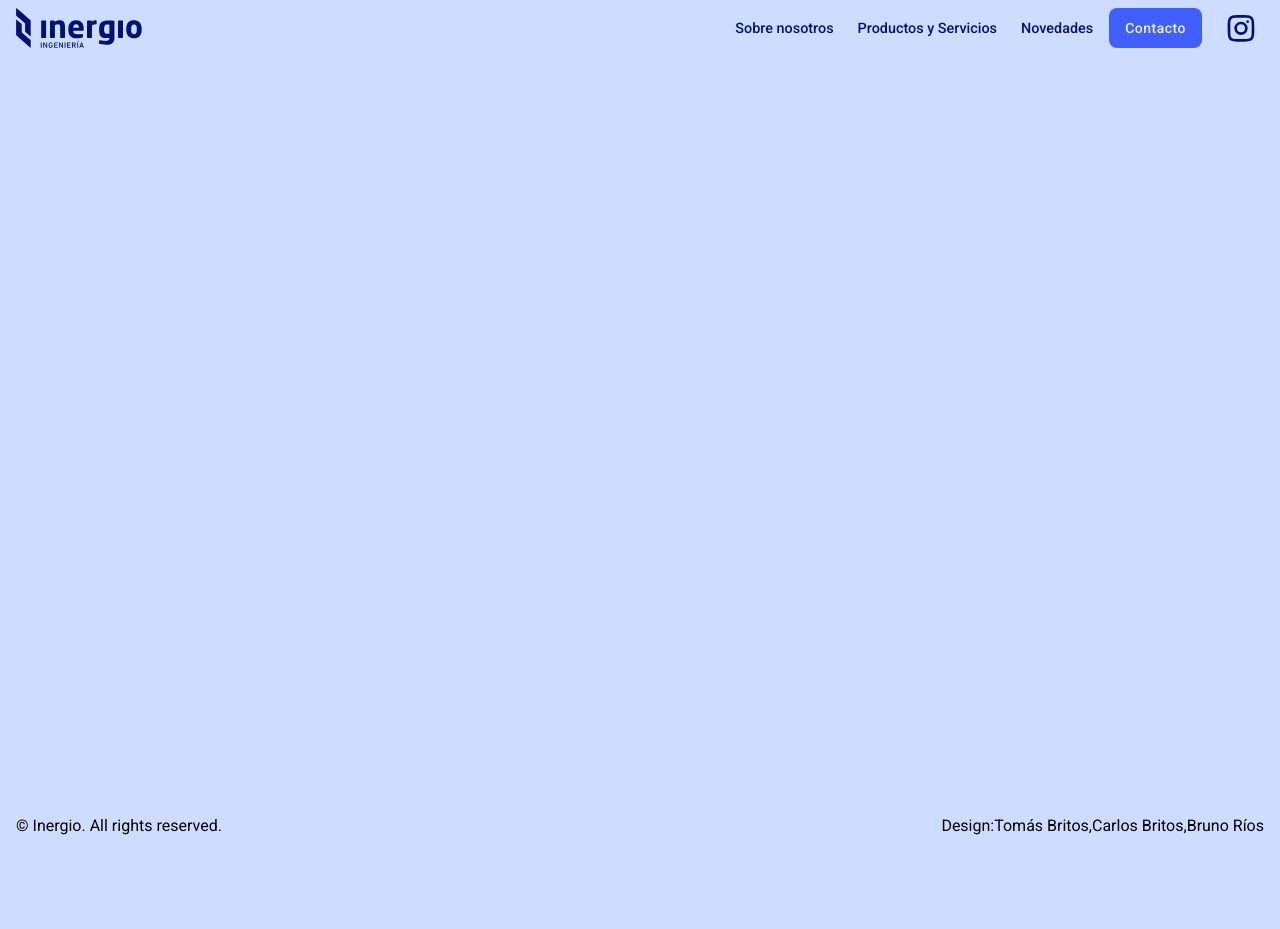
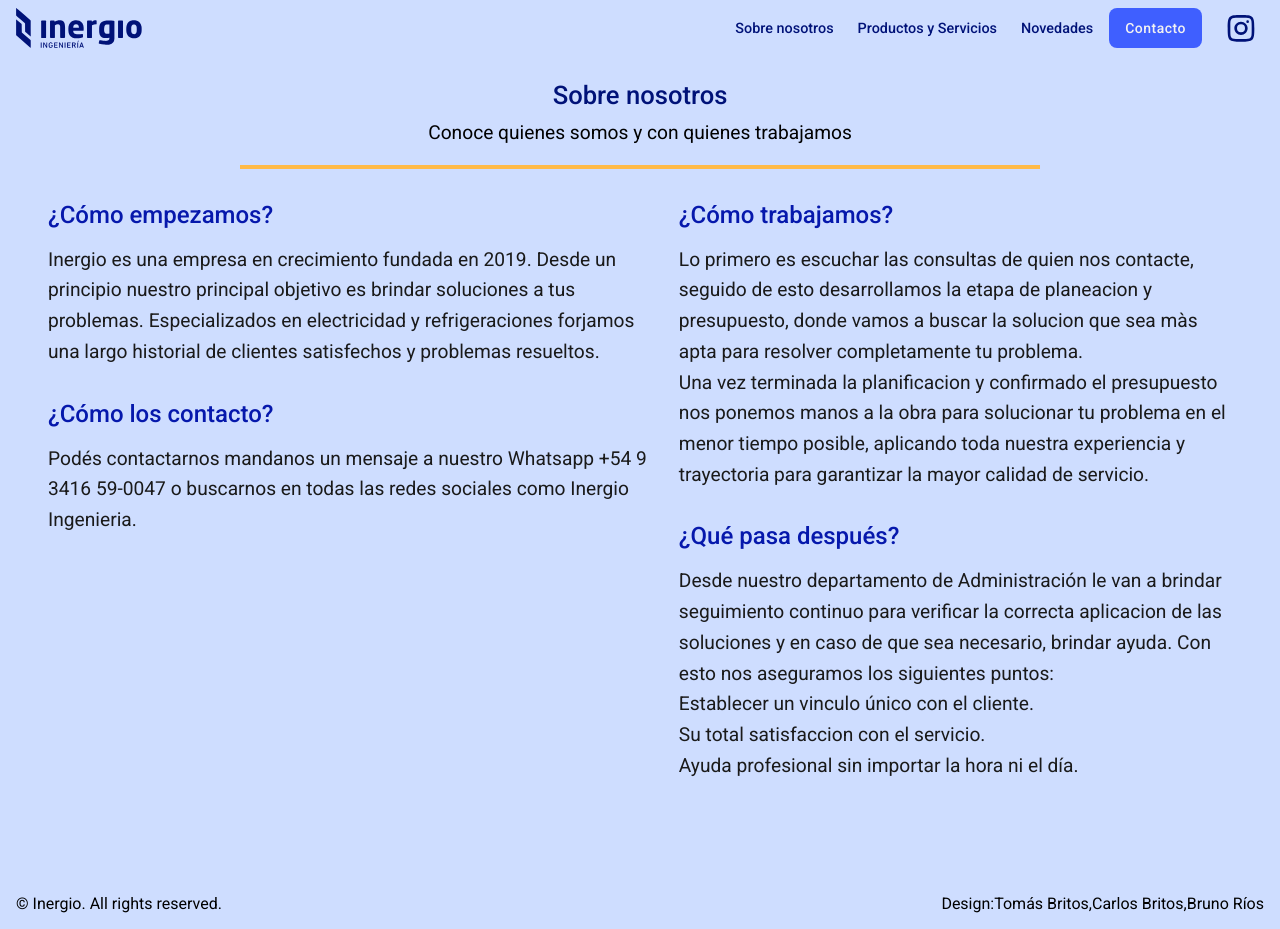
Before and after one commit to Inergio/inergio-reactjs, a React (Create React App) app: page /sobre-nosotros in a window 1280 px wide. Before the commit the page ends 851 px from the top, so only its background shows below. Built offline with nearby package versions, Linux system fonts and the light colour scheme.

Commit message:
Add about us page

```diff
--- a/src/App.jsx
+++ b/src/App.jsx
@@ -3,6 +3,7 @@ import './App.scss';
 import Header from './components/Header'
 import { Home } from './views/Home';
 import { News } from './views/News';
+import { AboutUs } from './views/AboutUs';
 import { Footer } from './components/Footer';
 import { Route, Routes } from 'react-router-dom';
 
@@ -48,6 +49,7 @@ function App() {
       <div className="body-div">
         <Routes>
           <Route path='/' element={<Home />} />
+          <Route path='/sobre-nosotros' element={<AboutUs />} />
           <Route path='/novedades' element={<News />} />
         </Routes>
       </div>
--- a/src/components/CardSection.jsx
+++ b/src/components/CardSection.jsx
@@ -50,7 +50,7 @@ function CardSection() {
   ]
 
   return (
-    <section className="section section--card">
+    <section className="section-home section-home--card">
       <div className="section__title">
         Novedades
       </div>
--- a/src/components/UsNetworks.jsx
+++ b/src/components/UsNetworks.jsx
@@ -25,7 +25,7 @@ function UsNetworks() {
   ]
 
   return (
-    <section className="section section--us-networks">
+    <section className="section-home section-home--us-networks">
       <div className="section__title">
         Nuestras redes
       </div>
--- a/src/scss/views/_home.scss
+++ b/src/scss/views/_home.scss
@@ -155,11 +155,12 @@ body {
   }
 }
 
-.section {
+.section-home {
   padding: 3rem 1rem;
   position: relative;
   z-index: 1;
 
+  .section {
     &__title {
       font-size: 1.6rem;
       font-weight: 500;
@@ -184,6 +185,7 @@ body {
       @media (min-width: 768px) {
         font-size: 1.3rem;
         max-width: 600px;
+      }
     }
   }
 
--- a/src/scss/views/_index_views.scss
+++ b/src/scss/views/_index_views.scss
@@ -1 +1,2 @@
-@use './home'
+@use './home';
+@use './pages';
--- /dev/null
+++ b/src/scss/views/_pages.scss
@@ -0,0 +1,75 @@
+.page {
+  padding: 4rem 1rem;
+
+  @media (min-width: 992px) {
+    padding: 4rem 3rem;
+  }
+
+  &__top {
+    border-bottom: 4px solid #FFBA48;
+    text-align: center;
+    margin: 1rem auto 2rem;
+    padding-bottom: 1rem;
+    max-width: 800px;
+  }
+
+  &__title {
+    font-size: 1.6rem;
+    color: var(--deep-koamaru-950);
+    font-weight: 500;
+    margin: 0 auto 0.5rem;
+  }
+
+  &__subtitle {
+    color: var(--lt-color-gray-700);
+    font-size: 1.2rem;
+    line-height: 1.6;
+  }
+
+  &__content {
+    display: flex;
+    flex-direction: column;
+    gap: 2rem;
+    max-width: 1400px;
+    margin: auto;
+
+    @media (min-width: 992px) {
+      flex-direction: row-reverse;
+    }
+
+    .content {
+      &__left,
+      &__right {
+        display: contents;
+
+        @media (min-width: 992px) {
+          display: block;
+        }
+      }
+    }
+
+    .section {
+      &__title {
+        font-size: 1.2rem;
+        color: var(--deep-koamaru-900);
+        margin-bottom: 1rem;
+        font-weight: 500;
+      }
+      &__content {
+        color: var(--black);
+        line-height: 1.6;
+      }
+
+      @media (min-width: 992px) {
+        margin-bottom: 2rem;
+
+        &__title {
+          font-size: 1.5rem;
+        }
+        &__content {
+          font-size: 1.2rem;
+        }
+      }
+    }
+  }
+}
--- /dev/null
+++ b/src/views/AboutUs.jsx
@@ -0,0 +1,69 @@
+import React from 'react'
+
+function AboutUs() {
+  const aboutUsItemsRight = [
+    {
+      title: "¿Cómo trabajamos?",
+      content: "Lo primero es escuchar las consultas de quien nos contacte, seguido de esto desarrollamos la etapa de planeacion y presupuesto, donde vamos a buscar la solucion que sea màs apta para resolver completamente tu problema. <br> Una vez terminada la planificacion y confirmado el presupuesto nos ponemos manos a la obra para solucionar tu problema en el menor tiempo posible, aplicando toda nuestra experiencia y trayectoria para garantizar la mayor calidad de servicio.",
+    },
+    {
+      title: "¿Qué pasa después?",
+      content: "Desde nuestro departamento de Administración le van a brindar seguimiento continuo para verificar la correcta aplicacion de las soluciones y en caso de que sea necesario, brindar ayuda. Con esto nos aseguramos los siguientes puntos:<ul><li>Establecer un vinculo único con el cliente.</li><li>Su total satisfaccion con el servicio.</li><li>Ayuda profesional sin importar la hora ni el día.</li></ul>",
+    },
+  ]
+  const aboutUsItemsLeft = [
+    {
+      title: "¿Cómo empezamos?",
+      content: "Inergio es una empresa en crecimiento fundada en 2019. Desde un principio nuestro principal objetivo es brindar soluciones a tus problemas. Especializados en electricidad y refrigeraciones forjamos una largo historial de clientes satisfechos y problemas resueltos.",
+    },
+    {
+      title: "¿Cómo los contacto?",
+      content: "Podés contactarnos mandanos un mensaje a nuestro Whatsapp +54 9 3416 59-0047 o buscarnos en todas las redes sociales como Inergio Ingenieria.",
+    },
+  ]
+  return (
+    <div className='page'>
+      <div className="page__top">
+        <div className="page__title">
+          Sobre nosotros
+        </div>
+        <div className="page__subtitle">
+          Conoce quienes somos y con quienes trabajamos
+        </div>
+      </div>
+
+      <div className="page__content">
+        <div className='content__right'>
+        {aboutUsItemsRight.map((item, index) => (
+          <>
+            {/* <img src="" alt="" /> */}
+            <div className="section" key={index}>
+              <div className="section__title">
+                {item.title}
+              </div>
+              <div className="section__content" dangerouslySetInnerHTML={{ __html: item.content }} />
+            </div>
+          </>
+        ))}
+        </div>
+
+        <div className='content__left'>
+          {aboutUsItemsLeft.map((item, index) => (
+            <>
+              {/* <img src="" alt="" /> */}
+              <div className="section" key={index}>
+                <div className="section__title">
+                  {item.title}
+                </div>
+                <div className="section__content" dangerouslySetInnerHTML={{ __html: item.content }} />
+              </div>
+            </>
+          ))}
+        </div>
+      </div>
+
+    </div>
+  )
+}
+
+export { AboutUs }
```
Lines whose indentation alone changed are shown as unchanged.
